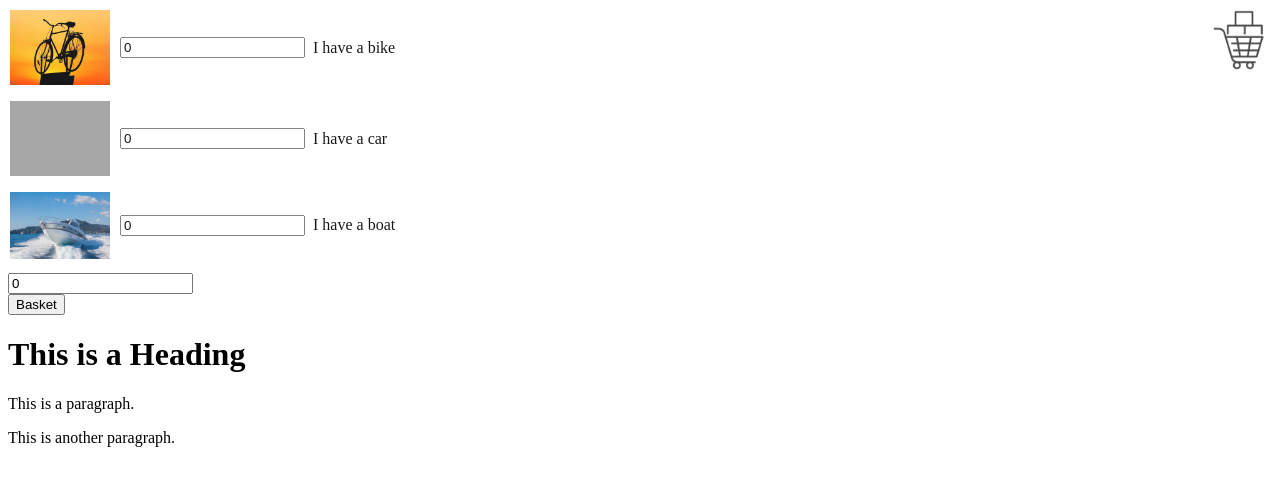
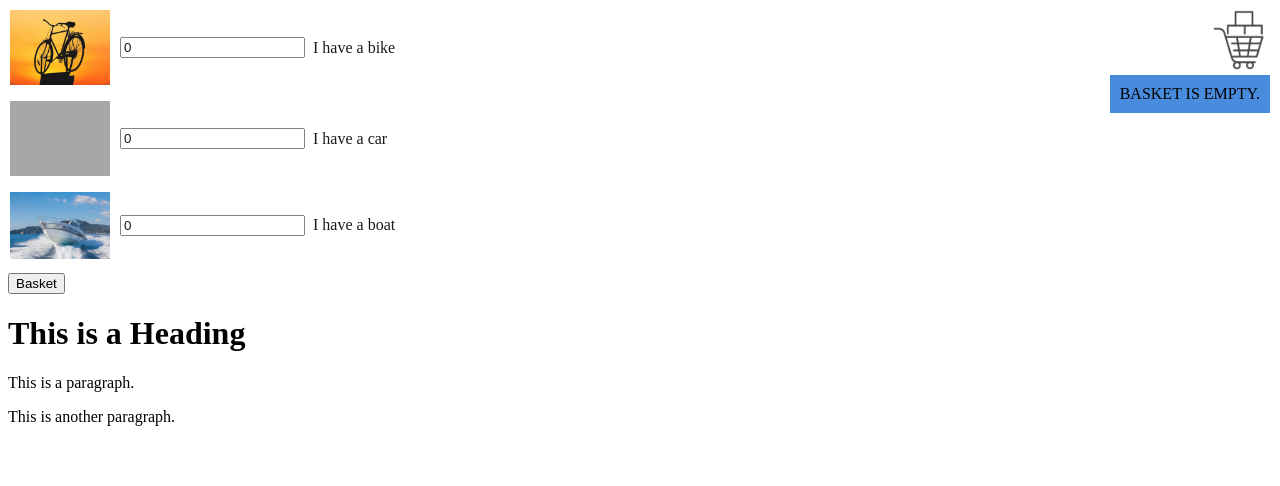
Before and after one commit to zsofiamatema/imgshop, a website: page index.html in a window 1280 px wide. Both pictures are taken after a click on the picture 1240 px from the left and 40 px from the top of the page. Drawn offline with Linux system fonts and the light colour scheme; grey boxes are pictures that could not be loaded.

Commit message:
basket contentPanel

```diff
--- a/index.html
+++ b/index.html
@@ -52,9 +52,23 @@
         .counter.visible {
             display: flex;
         }
+        .contentPanel {
+            position: fixed;
+            top: 75px;
+            right: 10px;
+            display: none;
+            background-color: rgb(73, 140, 221);
+            padding: 10px;
+        }
+        .contentPanel.visible {
+            display: block;
+            z-index: 188;
+        }
     </style>
 
     <body>
+        <div id="cartMenu" class="cart-menu"></div>
+
         <div class="basket">
             <div id="counter" class="counter"><div id="count"></div></div>
             <img
@@ -65,6 +79,7 @@
                 onclick="showBasketContents()"
             />
         </div>
+        <div class="contentPanel" id="contentPanel"></div>
         <div class="row">
             <img src="./images.imgshop/bike.jpg" width="100px" onclick="increment('bike')" />
             <input id="bike" type="number" value="0" min="0" />
@@ -80,9 +95,7 @@
             <input id="boat" type="number" value="0" min="0" />
             <label for="boat"> I have a boat</label><br />
         </div>
-        <div class="toBasket">
-            <input id="countent" type="number" value="0" />
-        </div>
+
         <button class="button" onclick="toBasket()">Basket</button>
 
         <script>
@@ -121,11 +134,16 @@
                         itemsInBasket.push(`${vehicle}: ${basket[vehicle]}`)
                     }
                 }
-                if (itemsInBasket.length > 0) {
-                    alert('content of basket:\n' + itemsInBasket.join('\n'))
-                } else {
-                    alert('BASKET IS EMPTY.')
-                }
+
+                const content =
+                    itemsInBasket.length > 0
+                        ? 'content of basket:<ul><li>' +
+                          itemsInBasket.join('</li><li>') +
+                          '</li></ul>'
+                        : 'BASKET IS EMPTY.'
+                const contentEl = document.getElementById('contentPanel')
+                contentEl.innerHTML = content
+                contentEl.classList.toggle('visible')
             }
         </script>
 
```
